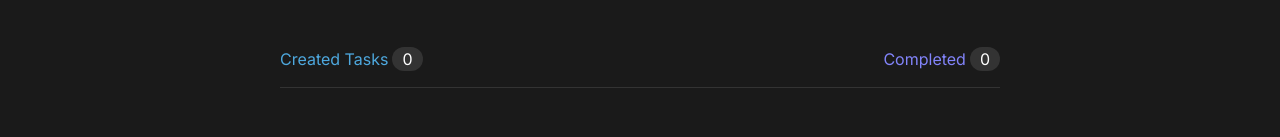
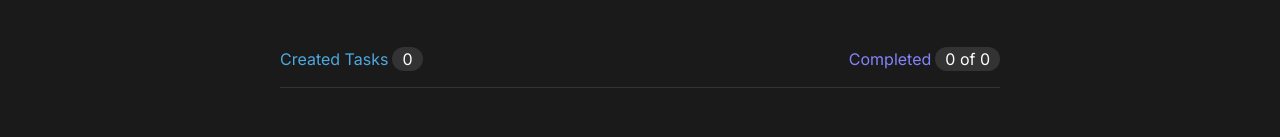
Before and after one commit to jonathancsr/to-do-list, a React (Vite) app: page / in a window 1280 px wide. Shown: the part 227-364 px from the top of the page. Built offline with nearby package versions, Linux system fonts and the light colour scheme.

Commit message:
feat: improve number counter

```diff
--- a/src/components/TaskCounter/index.tsx
+++ b/src/components/TaskCounter/index.tsx
@@ -5,17 +5,29 @@ type TaskCounterProps = {
   completedTasks: number;
 }
 
-const StyledNumber = ({ number }: { number: number }) => {
+const StyledNumber = ({ children }: { children: React.ReactNode }) => {
   return (
-    <div className={styles.number}>{number}</div>
+    <div className={styles.number}>{children}</div>
   )
 }
+
+
 
 export const TaskCounter = ({ numberOfTasks = 0, completedTasks = 0 }: TaskCounterProps) => {
   return (
     <div className={styles.container}>
-      <p className={styles.color1}>Created Tasks <StyledNumber number={numberOfTasks} /></p>
-      <p className={styles.color2}>Completed <StyledNumber number={completedTasks} /></p>
+      <p className={styles.color1}>
+        Created Tasks
+        <StyledNumber>
+          {numberOfTasks}
+        </StyledNumber>
+      </p>
+      <p className={styles.color2}>
+        Completed
+        <StyledNumber>
+          {completedTasks} of {numberOfTasks}
+        </StyledNumber>
+      </p>
     </div>
   )
 }
```
